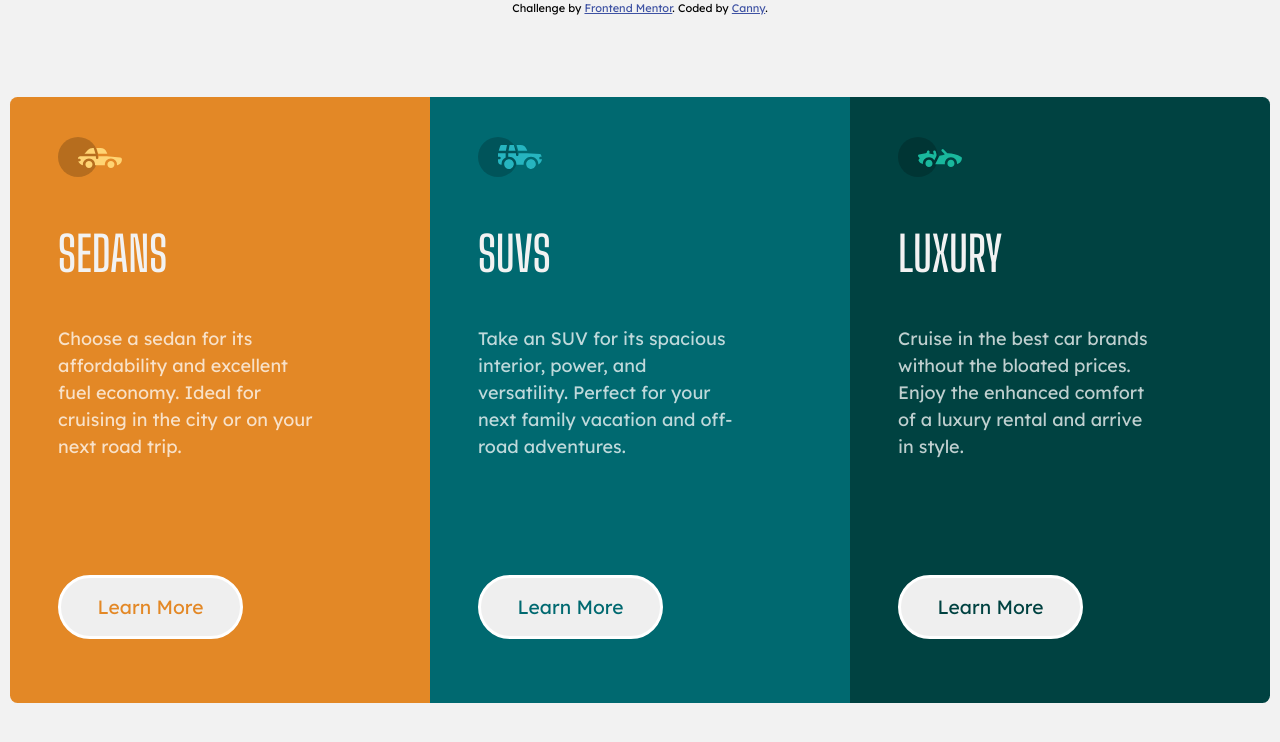
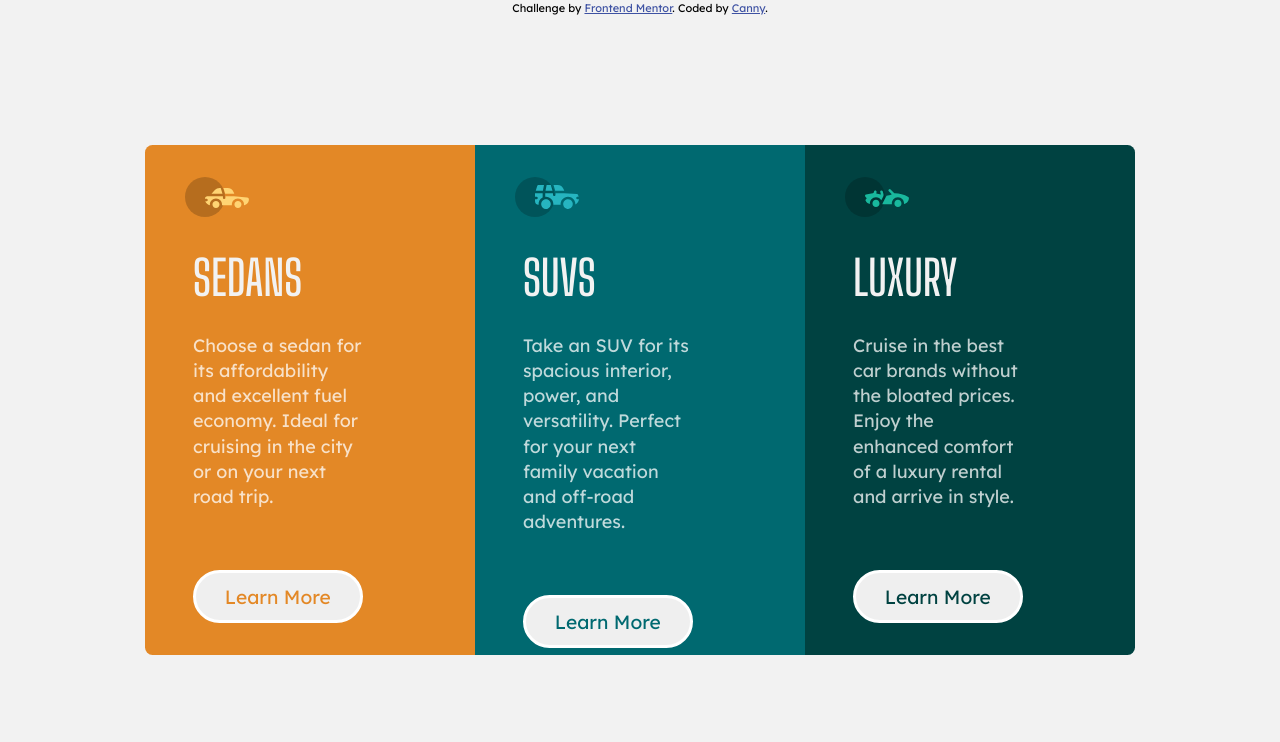
Before and after one commit to cwu90/3-column-preview-card-component, a plain HTML site: page index.html in a window 1280 px wide. Drawn offline with Linux system fonts and the light colour scheme.

Commit message:
Update 3columnpreview.css

```diff
--- a/3columnpreview.css
+++ b/3columnpreview.css
@@ -19,7 +19,7 @@ body {
   font-family: var(--ff-primary);
   font-size: 0.9375rem;
   line-height: 1.6;
-   background-color: #f2f2f2;
+  background-color: #f2f2f2;
 }
 
 body,
@@ -34,7 +34,7 @@ h2 {
   color: var(--head-text);
   font-size: 3rem;
   padding-left: 3rem;
-  padding-bottom: 2rem;
+  padding-bottom: 1rem;
 }
 
 p {
@@ -42,17 +42,17 @@ p {
   font-size: 1.2em;
   padding-left: 3rem;
   padding-right: 7rem;
-  padding-bottom: 2.2rem;
-  line-height: 1.5em;
+  padding-bottom: 0.8rem;
+  line-height: 1.4em;
 }
 
 .buttonbox {
   padding-left: 3rem;
-  padding-top: 5rem;
-  padding-bottom: 4rem;
+  padding-top: 3rem;
+  padding-bottom: 2rem;
 }
 button {
-  padding: 0.9em 1.9em;
+  padding: 0.6em 1.5em;
   border-radius: 2em;
   box-sizing: border-box;
   text-decoration: none;
@@ -90,7 +90,7 @@ button {
 }
 
 .icon {
-  padding: 2.5rem 3rem 2rem;
+  padding: 2rem 2.5rem 1rem;
   /* padding-top: 3rem;
   padding-left: 2rem;
   padding-bottom: 2.5rem; */
@@ -106,7 +106,8 @@ button {
 }
 
 section {
-  width: 28em;
+  width: 22em;
+  height: 34em;
 }
 
 .luxury {
```
